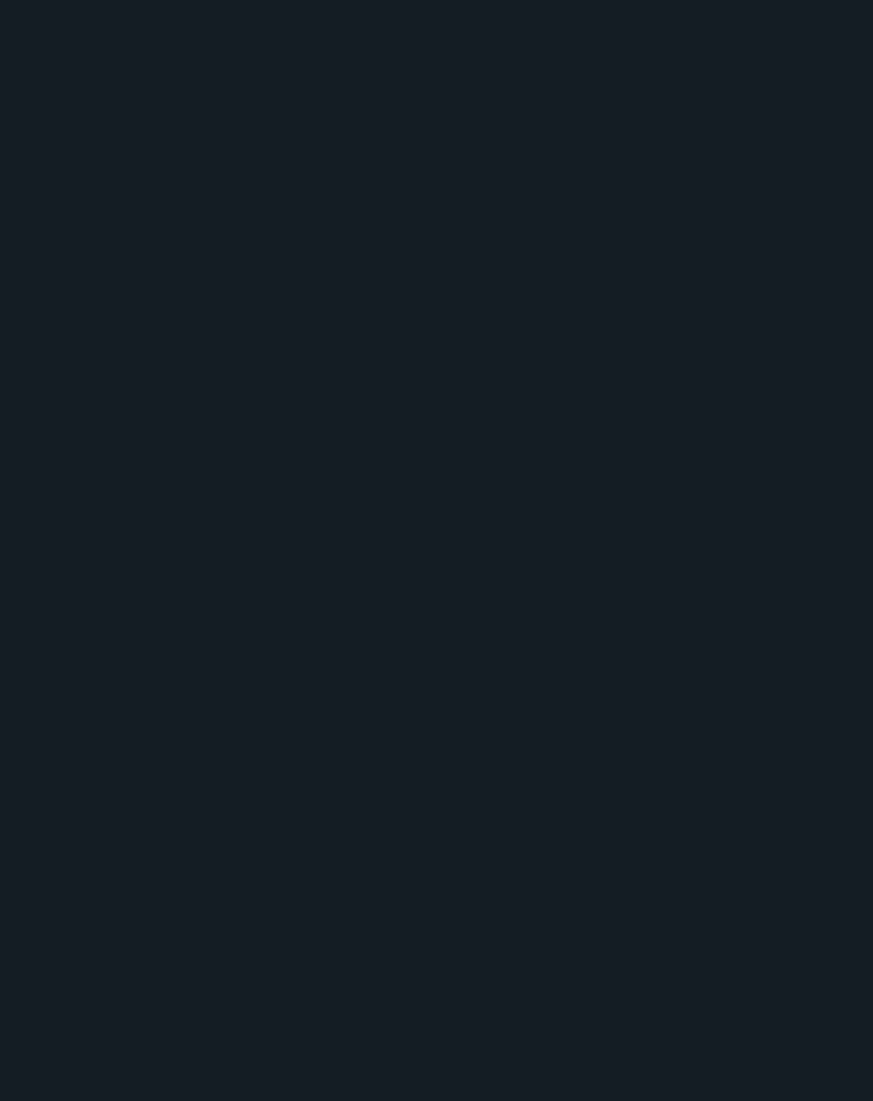
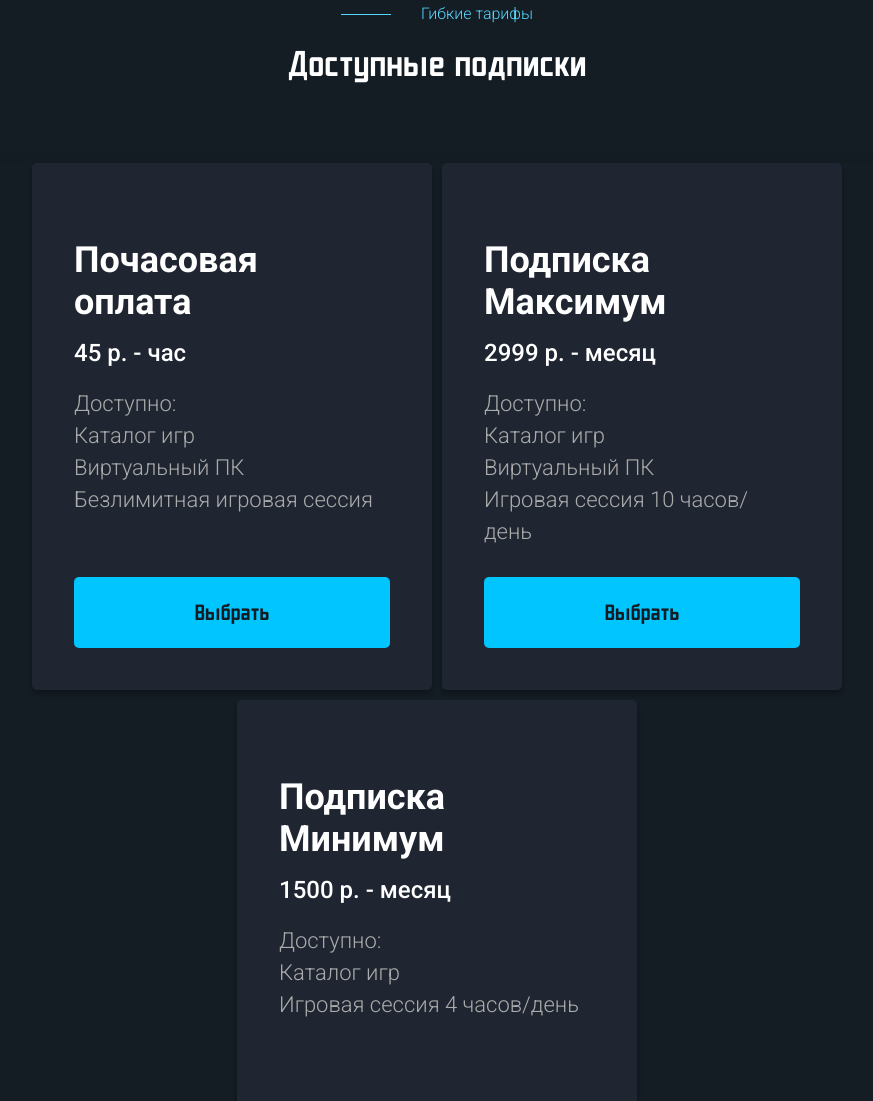
Before and after one commit to DavronbekMamarasulov07/game-site-n10, a plain HTML site: page index.html in a window 1280 px wide. Shown: the top 1101 px of the page, without its empty margins (203-1076 px from the left). Before the commit the page ends 800 px from the top, so only its background shows below. Drawn offline with Linux system fonts and the light colour scheme.

Commit message:
follow section added

```diff
--- a/assets/css/style.css
+++ b/assets/css/style.css
@@ -28,6 +28,150 @@ a{
 ul{
     list-style-type: none;
 }
+.follow-wrapper{
+    width: 100%;
+    display: flex;
+    flex-direction: column;
+    align-items: center;
+}
+.follow-content{
+    margin-bottom: 30px;
+}
+.follow-content-child{
+    display: flex;
+    gap: 30px;
+    align-items: center;
+    justify-content: center;
+    margin-bottom: 15px;
+}
+.follow-line{
+    width: 100%;
+    max-width: 50px;
+    border-bottom: 1px solid #57D6FF;
+}
+.follow-secondary-title{
+    font-size: 16px;
+    font-weight: 300;
+    line-height: 28.8px;
+    font-family: "Roboto", sans-serif;
+    color: #57D6FF;
+}
+.folllow-title{
+    font-size: 39px;
+    font-weight: 400;
+    line-height: 39px;
+    color: #fff;
+    font-family: "Aire Exterior";
+}
+.follow-cards{
+    width: 100%;
+    display: flex;
+    gap: 10px;
+    flex-wrap: wrap;
+    justify-content: center;
+    margin-top: 50px;
+    box-shadow: -15px 18px 37px 0px #00000040;
 
+}
+.follow-card{
+    width: 100%;
+    max-width: 400px;
+    background-color: #1F2631;
+    padding: 76px 42px 42px 42px;
+    display: flex;
+    flex-direction: column;
+    gap: 16px;
+    border: none;
+    border-radius: 5px;
+    box-shadow: 0px 4px 4px 0px #00000040;
+    position: relative;
+    z-index: 1;
+
+}
+.follow-card-title{
+    max-width: 300px;
+    font-family: "Roboto", sans-serif;
+    font-size: 36px;
+    font-weight: 700;
+    color: #fff;
+}
+.follow-card-subtitle{
+    font-family: "Roboto", sans-serif;
+    font-size: 24px;
+    font-weight: 500;
+    color: #fff;
+    margin-bottom: 5px;
+}
+.follow-card-text{
+    font-family: "Roboto", sans-serif;
+    max-width: 311px;
+    font-size: 22px;
+    font-weight: 300;
+    line-height: 32px;
+    color:#ABABAB;
+    min-height: 173px;
+}
+.follow-btn{
+    width: 100%;
+    padding: 14px 123px;
+    font-family: "Aire Exterior";
+    font-size: 24px;
+    font-weight: 400;
+    line-height: 43.2px;
+    color:#141C24;
+    border: none;
+    border-radius: 5px;
+    background-color: #00C5FF;
+    display: flex;
+    align-items: center;
+    justify-content: center;
+}
+.follow-bottom-line{
+    width: 100%;
+    max-width: 582px;
+    border-bottom: 1px solid #00C5FF;
+    margin-top: 90px;
+}
+.follow-card:hover{
+    background-color: #00C5FF;
+
+}
+.shadov{
+    width: 246px;
+    height: 246px;
+    position: absolute;
+    top: 0px;
+    left: 80px;
+    border-radius: 50%;
+    box-shadow: #00C5FF26  0px 22px 90px 40px;
+    display:none;
+}
+.follow-card:hover .shadov{
+    display: block;
+}
+.follow-card:hover .follow-card-title{
+    color: #141C24;
+}
+.follow-card:hover .follow-card-subtitle{
+    color: #141C24;
+}
+.follow-card:hover .follow-card-text{
+    color: #000000;
+}
+.follow-card:hover .follow-btn{
+  background-color: #141C24;
+  color: #F1F8FF;
+}
+@media only screen and (max-width:600px) {
+    .container{
+        padding-inline: 15px;
+    }
+    .follow-card{
+        max-width: 100%;
+    }
+    .follow-btn{
+        max-width: 282px;
+    }
+}
 /* font-family: "Roboto", sans-serif;
     font-family: "Aire Exterior";   */
--- a/index.html
+++ b/index.html
@@ -33,11 +33,77 @@
                 <!-- davkar -->
             </div>
         </section>
+
+
         <section id="follow">
             <div class="container">
-                <!-- gulasal -->
+            <div class="follow-wrapper">
+                <div class="follow-content">
+                    <div class="follow-content-child">
+                        <div class="follow-line"></div>
+                        <h6 class="follow-secondary-title">
+                            Гибкие тарифы
+                        </h6>
+                    </div>
+                  <h3 class="folllow-title">
+                    Доступные подписки
+                  </h3>
+                </div>
+                <div class="follow-cards">
+                    <div class="follow-card">
+                        <div class="shadov"></div>
+                        <strong class="follow-card-title">
+                            Почасовая оплата
+                        </strong>
+                        <strong class="follow-card-subtitle">
+                            45 р.  -  час
+                        </strong>
+                        <p class="follow-card-text">
+                            Доступно: <br>
+                            Каталог игр <br>
+                            Виртуальный ПК <br>
+                            Безлимитная игровая сессия
+                        </p>
+                        <button class="follow-btn">Выбрать</button>
+                    </div>
+                    <div class="follow-card">
+                        <div class="shadov"></div>
+                        <strong class="follow-card-title">
+                            Подписка Максимум
+                        </strong>
+                        <strong class="follow-card-subtitle">
+                            2999 р.  -  месяц
+                        </strong>
+                        <p class="follow-card-text">
+                            Доступно: <br>
+                            Каталог игр <br>
+                            Виртуальный ПК <br>
+                            Игровая сессия 10 часов/день
+                        </p>
+                        <button class="follow-btn">Выбрать</button>
+                    </div>
+                    <div class="follow-card">
+                        <div class="shadov"></div>
+                        <strong class="follow-card-title">
+                            Подписка Минимум
+                        </strong>
+                        <strong class="follow-card-subtitle">
+                            1500 р.  -  месяц
+                        </strong>
+                        <p class="follow-card-text">
+                            Доступно: <br>
+                            Каталог игр <br>
+                            Игровая сессия 4 часов/день
+                        </p>
+                        <button class="follow-btn">Выбрать</button>
+                    </div>
+                </div>
+                <div class="follow-bottom-line"></div>
+            </div>
             </div>
         </section>
+
+
         <section id="about">
             <div class="container">
                 <!-- sindor -->
```
